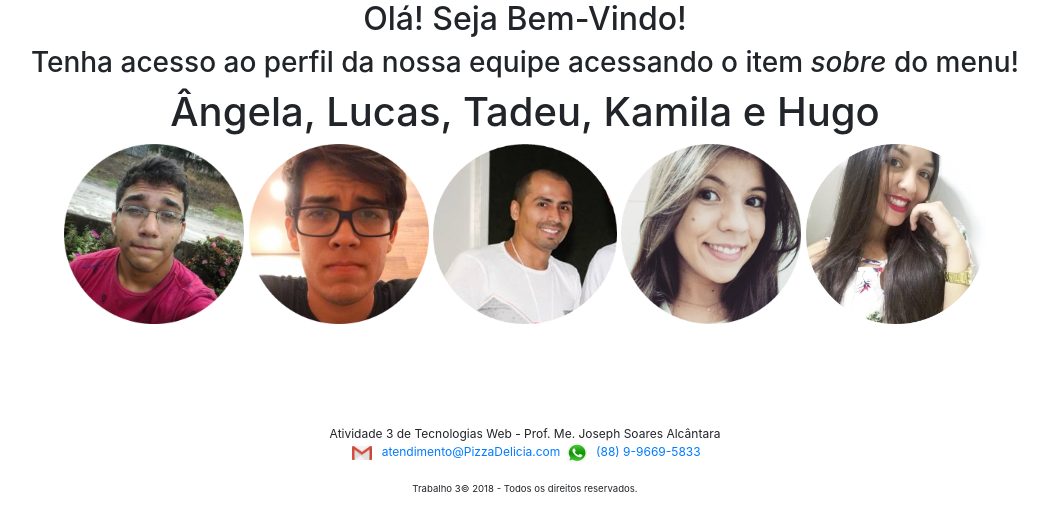
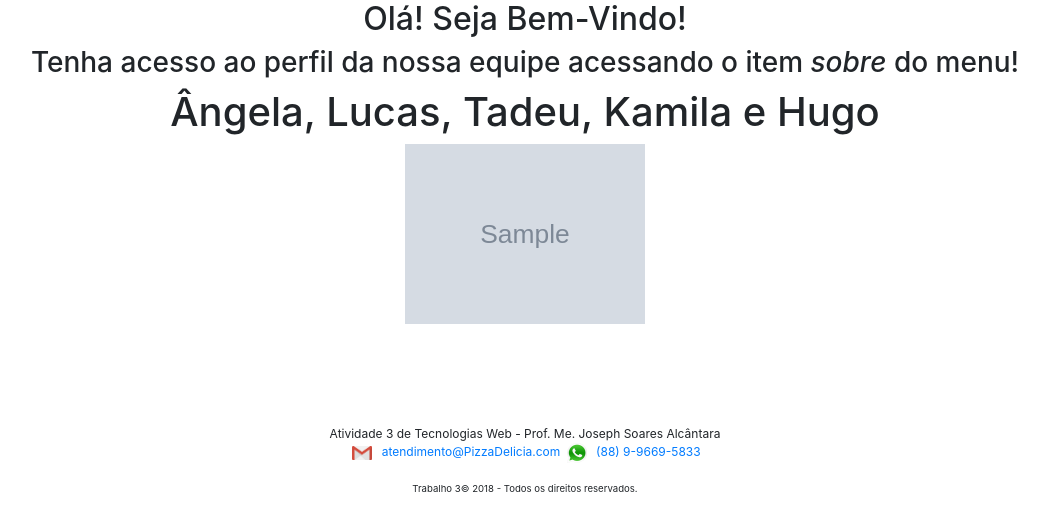
Before and after one commit to lucas26xd/Portifolio-de-Teste-com-CodeIgniter, a CodeIgniter app: page /Projeto3-TecWeb/ in a window 1280 px wide. Shown: the part 86-617 px from the top of the page, without its empty margins (115-1163 px from the left). Run offline with CodeIgniter, Linux system fonts and the light colour scheme; tables that the repository leaves empty hold one stand-in row (values such as "Sample post"); grey boxes marked "Sample" are stand-in pictures; some libraries are stand-ins or nearby versions.

Commit message:
imagens dinamicas

```diff
--- a/application/views/pages/principal.php
+++ b/application/views/pages/principal.php
@@ -3,10 +3,13 @@
     <h2 id="teste">Olá! Seja Bem-Vindo!</h2>
     <h3>Tenha acesso ao perfil da nossa equipe acessando o item <i>sobre</i> do menu!</h3>
     <h1 class="al" id="al">Ângela, Lucas, Tadeu, Kamila e Hugo</h1>
-    <img class="d-inline-block" src="<?=base_url('static/img/lucas.jpg')?>" height="180" alt="Lucas">
+    <?php foreach ($membros as $membro) { ?>
+      <img class="d-inline-block" src="<?=base_url('static/img/'.strtolower(explode(" ", $membro['nome'])[0]).'.png')?>" height="180" alt=<?=$membro['nome']?>>
+    <?php } ?>
+    <!--<img class="d-inline-block" src="<?=base_url('static/img/lucas.jpg')?>" height="180" alt="Lucas">
     <img class="d-inline-block" src="<?=base_url('static/img/hugo.jpg')?>" height="180" alt="Hugo">
     <img class="d-inline-block" src="<?=base_url('static/img/tadeu.jpg')?>" height="180" alt="Tadeu">
-    <img class="d-inline-block" src="<?=base_url('static/img/angela.jpg')?>" height="180" alt="Ângela">
-    <img class="d-inline-block" src="<?=base_url('static/img/kamila.jpg')?>" height="180" alt="Kamila">
+    <img class="d-inline-block" src="<?=base_url('static/img/Ângela.jpg')?>" height="180" alt="Ângela">
+    <img class="d-inline-block" src="<?=base_url('static/img/kamila.jpg')?>" height="180" alt="Kamila">-->
   </main>
 </div>
--- a/application/views/templates/footer.php
+++ b/application/views/templates/footer.php
@@ -21,7 +21,6 @@
 <script type="text/javascript" src="<?=base_url('static/js/jquery-3.3.1.min.js')?>"></script>
 <script type="text/javascript" src="<?=base_url('static/js/popper.min.js')?>"></script>
 <script type="text/javascript" src="<?=base_url('static/js/bootstrap.min.js')?>"></script>
-<script type="text/javascript" src="<?=base_url('static/js/jquery.mask.min.js')?>"></script>
 
 
 </body>
--- a/application/views/templates/header.php
+++ b/application/views/templates/header.php
@@ -15,7 +15,6 @@
     <!-- Bootstrap CSS, FontAwesome Icons, Fonts, Custom Style -->
     <link rel="stylesheet" href="<?=base_url('static/css/bootstrap.min.css')?>">
     <link rel="stylesheet" href="<?=base_url('static/css/estilo.css')?>">
-    <link rel="stylesheet" href="<?=base_url('static/css/teste.css')?>">
 
 
 
@@ -48,7 +47,9 @@
                 </a>
                 <div class="dropdown-menu" aria-labelledby="navbarDropdown">
                   <?php foreach ($membros as $membro) { ?>
-                      <a class="dropdown-item" href="<?=site_url('sobre/'. $membro['id'])?>"><img src = "<?=base_url('static/img/mail.png')?>"  height="10"> <?=$membro['nome']?></a>
+                      <a class="dropdown-item" href="<?=site_url('sobre/'. $membro['id'])?>">
+                        <img src = "<?=base_url('static/img/'.strtolower(explode(" ", $membro['nome'])[0]).'.png')?>"  height="25" style="margin-left: -15px; margin-right: 15px;">
+                        <?=$membro['nome']?></a>
                   <?php } ?>
               </li>
               <li class="nav-item">
```
Also changed, not shown: static/img/Ângela.jpg (renamed from static/img/angela.jpg), static/js/code.js (added).
